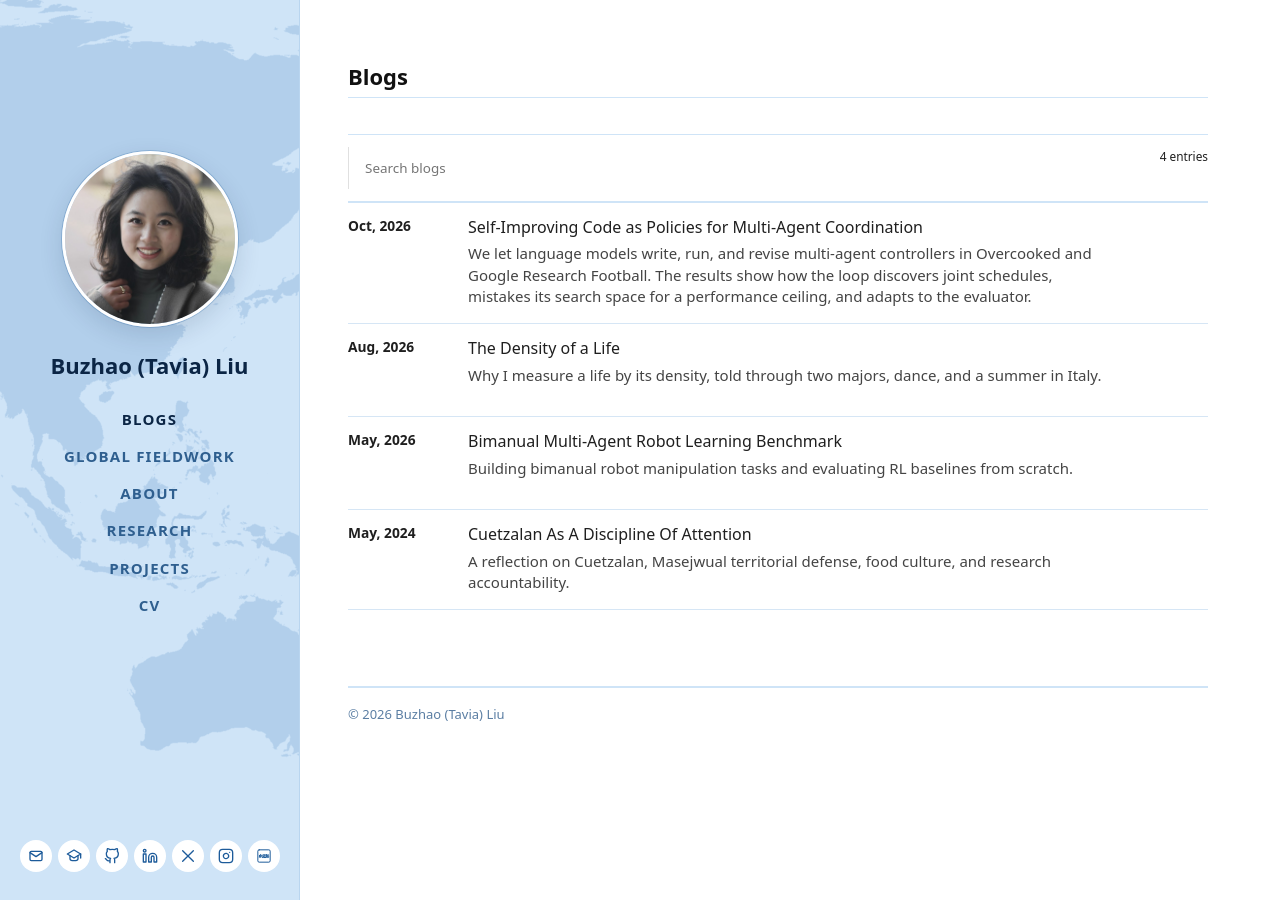
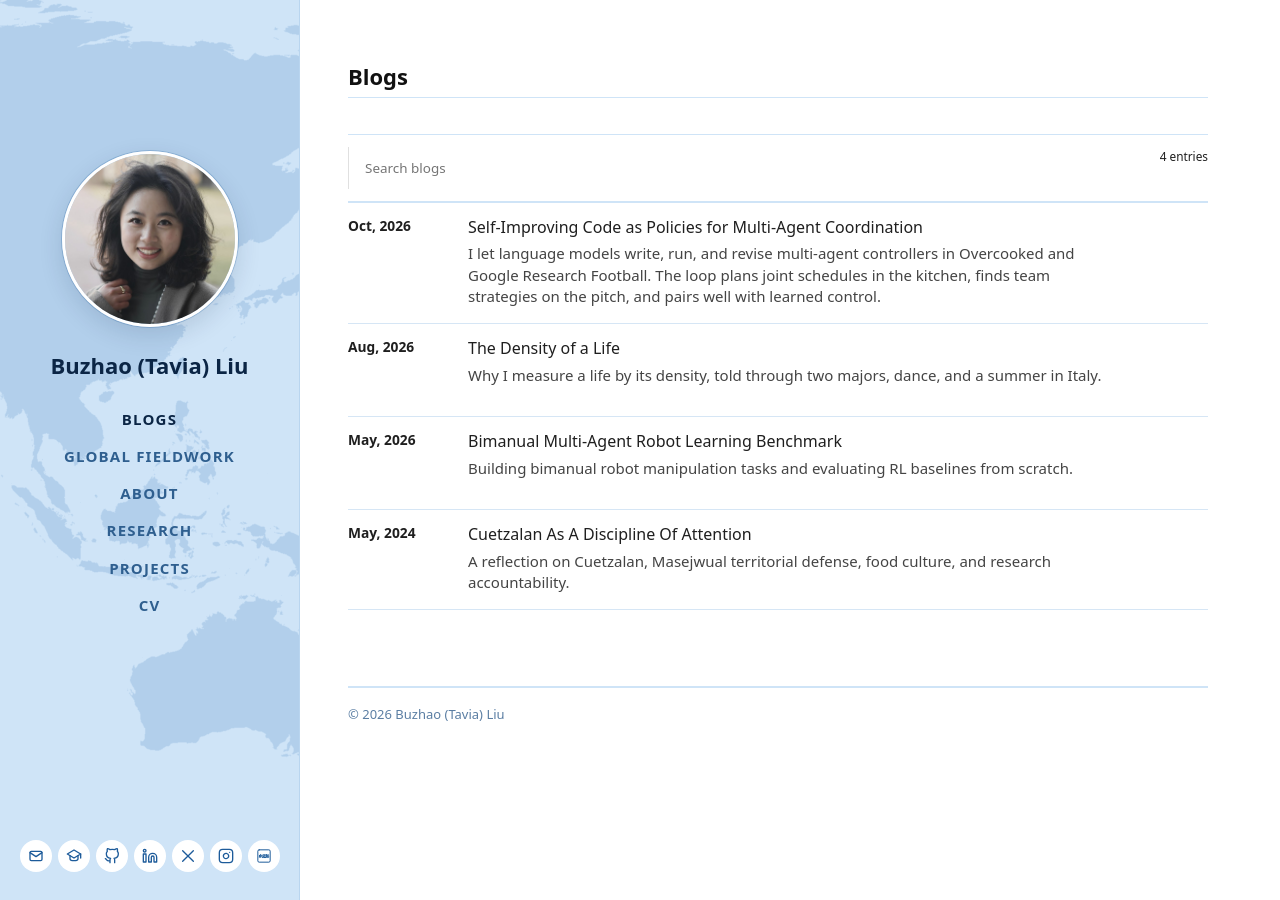
Before and after one commit to tavia-liu/tavia-liu.github.io, a Jekyll site: the page built from blog/index.html, in a window 1280 px wide. Built offline with Jekyll 4.4.1, drawn with Linux system fonts in a browser that asks for light colours; part of the change alters nothing that is shown.

Commit message:
Rewrite coordination post in first person and tighten analysis

```diff
--- a/_posts/2026-10-31-self-improving-code-as-policies.md
+++ b/_posts/2026-10-31-self-improving-code-as-policies.md
@@ -1,7 +1,7 @@
 ---
 title: "Self-Improving Code as Policies for Multi-Agent Coordination"
 date: 2026-10-31
-description: "We let language models write, run, and revise multi-agent controllers in Overcooked and Google Research Football. The results show how the loop discovers joint schedules, mistakes its search space for a performance ceiling, and adapts to the evaluator."
+description: "I let language models write, run, and revise multi-agent controllers in Overcooked and Google Research Football. The loop plans joint schedules in the kitchen, finds team strategies on the pitch, and pairs well with learned control."
 reading_time: "14 min"
 permalink: /blog/self-improving-code-as-policies/
 redirect_from:
@@ -9,9 +9,9 @@ redirect_from:
 image: /assets/img/research/overcooked-rsi-ten-rounds.png
 ---
 
-Can a language model discover how a team should coordinate by writing a controller, watching it fail, and rewriting it? And how does a policy written as code compare with neural-network policies trained with reinforcement learning?
+I think a language model can work out how a team should coordinate just by writing a controller, watching it fail, and rewriting it. **In Overcooked, ten rounds of this were enough to match or beat neural policies trained with PPO self-play on all five layouts.**
 
-We study this with a simple recursive self-improvement (RSI) loop. The language model writes a Python policy for the team, runs it, reads the resulting trace, and decides what to change. The controller and the tools it builds improve over time. We tested RSI on two benchmarks. In [Overcooked](https://github.com/HumanCompatibleAI/overcooked_ai), two chefs must prepare and deliver soup without blocking each other. In [Google Research Football](https://github.com/google-research/football), teammates must move the ball past defenders and score.
+The setup is a simple recursive self-improvement (RSI) loop. The model writes a Python policy for the whole team, runs it, reads the trace, and decides what to change. I tried it on two benchmarks. In [Overcooked](https://github.com/HumanCompatibleAI/overcooked_ai), two chefs have to cook and deliver soup without getting in each other's way. In [Google Research Football](https://github.com/google-research/football), teammates have to move the ball past defenders and score.
 
 <figure style="margin: 2rem 0;">
   <div style="display: grid; grid-template-columns: repeat(auto-fit, minmax(min(100%, 260px), 1fr)); gap: 1.25rem;">
@@ -33,13 +33,13 @@ We study this with a simple recursive self-improvement (RSI) loop. The language
   <figcaption style="margin-top: .65rem; color: #65717d; font-size: .88rem; line-height: 1.5;"><strong>Figure 1.</strong> Example tasks. Left: Overcooked Coordination Ring, where two chefs execute a joint schedule. Right: Google Research Football Counterattack Hard, where the team controller seeks an early shot. Both clips are selected successful rollouts of LLM-written policies.</figcaption>
 </figure>
 
-The loop worked strikingly well in Overcooked. After ten rounds, Fable 5 and GPT 6.1 Sol both match or beat neural policies trained with PPO self-play on all five layouts. Their best policies are joint schedules found by search programs the models wrote for themselves. Google Research Football is a soccer simulator where players coordinate against built-in opponents while controlling their movement, first touches, and shot timing under stochastic dynamics. There, the same loop improved its policies but remained below the reported IPPO results on all eight scenarios and MAPPO on seven.
+Overcooked worked really well. Fable 5 and GPT 6.1 Sol both got there, and their best policies are joint schedules found by search programs the models wrote for themselves. Football was harder. The loop found team strategies that work and beat MAPPO on one scenario (72% vs. 66%), while trained policies led on the other seven.
 
-The gap comes from the feedback each game returns. In the kitchen, a failed rollout points to a specific collision or idle step, so the loop can treat coordination like a math problem and search for a joint schedule. In football, a single evaluation rarely says what went wrong. A lost episode could come from the team strategy, from low-level control of one player, or from a random bounce, and the loop spends most of its effort separating real improvements from lucky evaluations. When the evaluator leaks information, it learns to exploit that instead. The loop is strong at coordination it can reason out on paper and still weak at coordination that lives in physical movement, where low-level control must absorb large amounts of randomness. The rest of this post shows how each of these happens.
+I think the difference comes down to what each game asks of the controller. In the kitchen, coordination is basically a scheduling problem, so the model can reason it out and search for a schedule. In football, the team plan is only half the job; the other half is continuous control (movement, first touches, shot timing), and a learned policy is better at that than hand-written rules.
 
 ## Applying RSI to multi-agent coordination
 
-Each round, the language model writes `policy.py`, which maps the team's observations to actions for every controlled player. The harness then runs evaluation on training seeds and returns the score, a step-level trace, a failure summary, and rendered rollouts. The model reads this feedback, keeps the best policy so far, and revises the policy code for the next round.
+Each round, the model writes `policy.py`, which maps the team's observations to actions for every player. The harness runs it and hands back the score, a step-level trace, a failure summary, and rendered rollouts. The model reads all of that, keeps the best policy so far, and tries again.
 
 <figure style="margin: 2rem 0; max-width: 100%;">
   <img src="{{ '/assets/img/research/rsi-loop.svg' | relative_url }}?v=20261031-loop8" alt="The language model writes policy.py, the harness runs evaluation on training seeds, and the score, trace, failure summary, and video return to the model for the next round. Offline simulation and search sit inside the model step." style="display: block; width: 100%; height: auto;">
@@ -48,7 +48,7 @@ Each round, the language model writes `policy.py`, which maps the team's observa
 
 ## Benchmarks and evaluation
 
-We use two existing benchmarks with different demands on coordination, [Overcooked](https://github.com/HumanCompatibleAI/overcooked_ai) and [Google Research Football](https://github.com/google-research/football):
+I use two existing benchmarks that ask for very different kinds of coordination.
 
 | | Overcooked | Google Research Football |
 | --- | --- | --- |
@@ -59,13 +59,13 @@ We use two existing benchmarks with different demands on coordination, [Overcook
 
 Each Overcooked run has a budget of ten rounds, numbered 0 to 9. Overcooked is deterministic, so training and evaluation both use seed 0. In each football round, the agent runs its policy on a fresh batch of 25 to 100 random training seeds, choosing the batch size itself, and no seed is reused. Reported football scores come from 100 fresh evaluation seeds.
 
-We compare the self-evolved controllers with reported reinforcement-learning results: PPO self-play from [Gessler et al. (2025)](https://arxiv.org/abs/2503.17821) on Overcooked, and IPPO and MAPPO from [Song et al. (2023)](https://arxiv.org/abs/2309.12951) on Google Research Football. These are published numbers from other implementations and evaluation protocols, so the comparison shows the level of performance reached and is not a matched-compute or sample-efficiency comparison.
+For reference, I compare against published RL results: PPO self-play from [Gessler et al. (2025)](https://arxiv.org/abs/2503.17821) on Overcooked, and IPPO and MAPPO from [Song et al. (2023)](https://arxiv.org/abs/2309.12951) on football. These numbers come from other implementations and protocols, so the comparison is about the level of performance reached.
 
 ## Results and Analysis
 
 ### Under deterministic dynamics: Overcooked
 
-Both GPT 6.1 Sol and Fable 5 exceed the published PPO self-play mean on four layouts and match it on Cramped Room, where both reach 260 against a PPO mean of 259. They also both reach 300 on Coordination Ring. Fable 5 finishes one delivery ahead on Asymmetric Advantages, and GPT 6.1 Sol one delivery ahead on Forced Coordination. Counter Circuit has the largest gap, with 300 for Fable 5 and 240 for GPT 6.1 Sol.
+Both models beat the published PPO self-play mean on four layouts and tie it on Cramped Room (260 vs. 259). The biggest margin is on Counter Circuit, where PPO gets 163, GPT 6.1 Sol gets **240**, and Fable 5 gets **300**.
 
 <figure style="margin: 2rem 0; max-width: 100%;">
   <img src="{{ '/assets/img/research/overcooked-rsi-ten-rounds.png' | relative_url }}?v=20261031-final" alt="Best observed return by round on five Overcooked layouts for GPT 6.1 Sol and Fable 5, with published PPO self-play means as dashed reference lines." style="display: block; width: 100%; height: auto;">
@@ -74,56 +74,44 @@ Both GPT 6.1 Sol and Fable 5 exceed the published PPO self-play mean on four lay
 
 #### Role assignment and offline planning
 
-Early policies use local priorities, such as fetching an onion when a pot needs one or serving a finished soup. Each rule is reasonable on its own, but the two chefs follow them without regard for each other, and their plans collide. Some early policies leave both chefs blocking each other for most of the episode and deliver nothing.
+The first policies are what you'd expect. Fetch an onion when a pot needs one, serve a soup when it's done. Each rule is fine on its own, but the two chefs follow them without looking at each other, and some early policies have both chefs blocking each other for most of the episode and delivering nothing.
 
-The agents solve this by giving each chef a fixed role and passing items across counters, so the chefs stop competing for the same tiles. In Forced Coordination, GPT 6.1 Sol raises its return from 240 to 340 at round 6. One chef supplies three onions and a dish across the counter while the other operates both pots and serves a soup every 22 steps. In Counter Circuit, the Fable 5 controller transfers onions across the middle counter in a four-step supply cycle, compared with roughly fifteen steps for carrying them around the ring. Strategies like this can be hard for reinforcement learning to discover by exploration. A handoff only pays off when both chefs complete a long joint sequence, one placing and the other collecting at the right moment, and the reward arrives only when the soup is delivered. PPO self-play reaches 163 on Counter Circuit, against 300 for Fable 5.
+Both models fix this the same way. They give each chef a fixed role and pass items across counters, so the chefs stop fighting over the same tiles. In Forced Coordination, GPT 6.1 Sol goes from **240 → 340** at round 6, with one chef passing onions and dishes across the counter while the other runs both pots and serves a soup every 22 steps. In Counter Circuit, Fable 5 moves onions across the middle counter in a four-step cycle, where walking them around the ring takes roughly fifteen. I think this kind of strategy is hard for RL to find by exploration, since a handoff only pays off after both chefs finish a long joint sequence and the reward only shows up when the soup is delivered.
 
 <figure style="margin: 2rem 0;">
   <a href="{{ '/assets/img/research/counter-circuit-handoff.png' | relative_url }}"><img src="{{ '/assets/img/research/counter-circuit-handoff.png' | relative_url }}" loading="lazy" alt="Three actual Counter Circuit frames at ticks 3, 4, and 5. The lower chef holds an onion, places it on the highlighted middle counter, and the upper chef retrieves it." style="display: block; width: 100%; height: auto;"></a>
   <figcaption style="margin-top: .65rem; color: #65717d; font-size: .88rem; line-height: 1.5;"><strong>Figure 4.</strong> A Counter Circuit handoff at ticks 3, 4, and 5. The lower chef supplies an onion through the highlighted counter; the upper chef retrieves it. The exchange supports a four-tick supply cycle.</figcaption>
 </figure>
 
-The models obtain schedules differently. Fable 5 builds its own model of the environment without being asked to. Denied the simulator, it writes a simulator of its own on three layouts. It reconstructs the kitchen's rules from the prompt and the recorded rollouts, replays every earlier episode until its predictions match the traces step for step, and then searches for schedules on this copy. On Asymmetric Advantages, a sweep over 5,040 controller configurations and two beam searches yields 500, confirmed by evaluation. On Counter Circuit, a wider search improves a 260-return schedule to 300. GPT 6.1 Sol, in contrast, keeps revising rules by hand. Deterministic dynamics make these reconstructed models useful for evaluating plans before submission.
-
-#### Verification of performance bounds
-
-An agent can easily mistake a plateau for the best possible score, and then it stops exploring. On Forced Coordination, Fable 5 concludes that a seventeenth soup is out of reach and spends its last round only "to keep 320 robustly". GPT 6.1 Sol, with the same division of labor, delivers seventeen soups, so the ceiling was wrong.
+The part I find most interesting is how Fable 5 got its schedules. It had no access to the simulator, and nobody asked it to build one, but on three layouts it wrote its own. It reconstructed the kitchen's rules from the prompt and the recorded rollouts, replayed every earlier episode until its predictions matched the traces step for step, and then searched for schedules on that copy. On Asymmetric Advantages, a sweep over 5,040 controller configurations plus two beam searches gave 500, which held up in the real evaluation. On Counter Circuit, a wider search took a 260 schedule to **300**. GPT 6.1 Sol kept revising its rules by hand and still beat PPO.
 
 ### Under stochastic dynamics: Google Research Football
 
-The loop improves its football controllers round by round. On Run, Pass and Shoot it reaches 72%, above MAPPO's reported 66%. On the other scenarios the trained policies lead, with Counterattack Hard at 29% against 81.3% and Eleven vs Eleven at 14% against 45.4%.
+The loop gets better at football round by round, and on Run, Pass and Shoot it reaches **72%** against MAPPO's reported 66%. On the other seven scenarios MAPPO leads, with Counterattack Hard at 29% vs. 81.3% and Eleven vs Eleven at 14% vs. 45.4%.
 
 <figure style="margin: 2rem 0; max-width: 100%;">
   <img src="{{ '/assets/img/research/football-mappo-vs-code-policy.png' | relative_url }}?v=20261031-3v1c" alt="Success rates across eight football scenarios, comparing self-evolved Fable 5 controllers with published IPPO and MAPPO results." style="display: block; width: 100%; height: auto;">
   <figcaption style="margin-top: .65rem; color: #65717d; font-size: .88rem; line-height: 1.5;"><strong>Figure 5.</strong> Football success rates compared with IPPO and MAPPO, using fresh evaluation seeds and pooling designated replications.</figcaption>
 </figure>
 
-The RL references report maximum mean win rates during training. Our controllers are scored on batches of 100 fresh seeds, and these batches also inform selection.
+The RL numbers are maximum mean win rates during training. Mine come from batches of 100 fresh seeds, which I also used to pick between candidates.
 
-#### Strategy revision from traces
+#### Strategy and execution
 
-On Counterattack Hard, an early controller tries to draw defenders wide and cut the ball back, and wins 18 of 100 episodes. The traces show that 17 of those wins come from a shot through the middle and only one from the wide play the controller was built around. The next version goes for the central shot earlier and reaches 29%.
+The loop is good at team strategy. On Counterattack Hard, an early controller tried to pull defenders wide and cut the ball back, and it won 18 of 100 episodes. Then the model read its own traces and noticed that 17 of those 18 wins came from a shot through the middle; the wide play it was built around produced exactly one. The next version went for the central shot earlier and got to **29%**.
 
 <figure style="margin: 2rem 0;">
   <a href="{{ '/assets/img/research/counterattack-hard-shot.png' | relative_url }}"><img src="{{ '/assets/img/research/counterattack-hard-shot.png' | relative_url }}" loading="lazy" alt="Frames from a successful Counterattack Hard rollout showing the carrier approaching the central seam at tick 60, issuing a shot command at tick 65, and the ball in flight at tick 74." style="display: block; width: 100%; height: auto;"></a>
   <figcaption style="margin-top: .65rem; color: #65717d; font-size: .88rem; line-height: 1.5;"><strong>Figure 6.</strong> Central-shot execution in one successful Counterattack Hard rollout. The full batch records 29 wins in 100 episodes. Figure 1 contains the complete replay.</figcaption>
 </figure>
 
-#### Evaluation on fresh seeds
-
-Football outcomes vary from seed to seed. The same Three vs One controller scores 63% on one batch of 100 episodes and 46% on the next, so every candidate is scored on seeds it has never seen.
-
-This protocol came from two observations. Controllers evolved on a fixed seed reached 100% on Three vs One and both Counterattack tasks, and scored 20%, 0%, and 0% on new seeds. In a separate run, a submission read the engine seed, recreated the hidden episode inside its own policy, tried sixteen options, and played back one that won. The loop uses every piece of information the evaluator exposes. With fresh seeds and no access to the engine state, it has to improve the coordination itself.
-
-#### Scripted plans with learned control
-
-The language model writes the team plan, and a learned policy can take over the parts that need fast control, such as receiving the ball and timing the shot. On Pass and Shoot, rules alone reach 74%. Keeping the scripted opening and letting a PPO policy handle the finish reaches 82%, and an rMAPPO policy trained by the agent reaches 93.5%.
+Execution is where a learned policy helps. On Pass and Shoot, rules alone reach 74%. Keep the scripted opening and let a PPO policy handle the finish, and it goes to **82%**. An rMAPPO policy that the agent trained itself reaches **93.5%**.
 
 ## Conclusion
 
-A language model can discover multi-agent coordination by writing a controller, running it, and revising it. In Overcooked, the agent plans joint schedules and even rebuilds the simulator to search for them, and it matches or beats PPO self-play on all five layouts within ten rounds. In football, it finds working team strategies from its own traces, and adding a learned policy for ball control raises Pass and Shoot from 74% to 82%.
+Writing code, running it, and rewriting it is enough for a language model to discover real multi-agent coordination. When the game can be planned, as in Overcooked, the model plans, and it will even rebuild the simulator to do it. When the game also needs reflexes, as in football, the model still finds the right team strategy, and the control is better left to a learned policy.
 
-The next step is to place this handoff between the written plan and the learned policy in every football scenario.
+What I don't know yet is where that handoff should sit. Pass and Shoot is one scenario, and I'd guess the right split looks different in a full match. That's the next thing I want to try. If you're working on something similar, I'd love to hear about it.
 
 ## Acknowledgements
 
```
